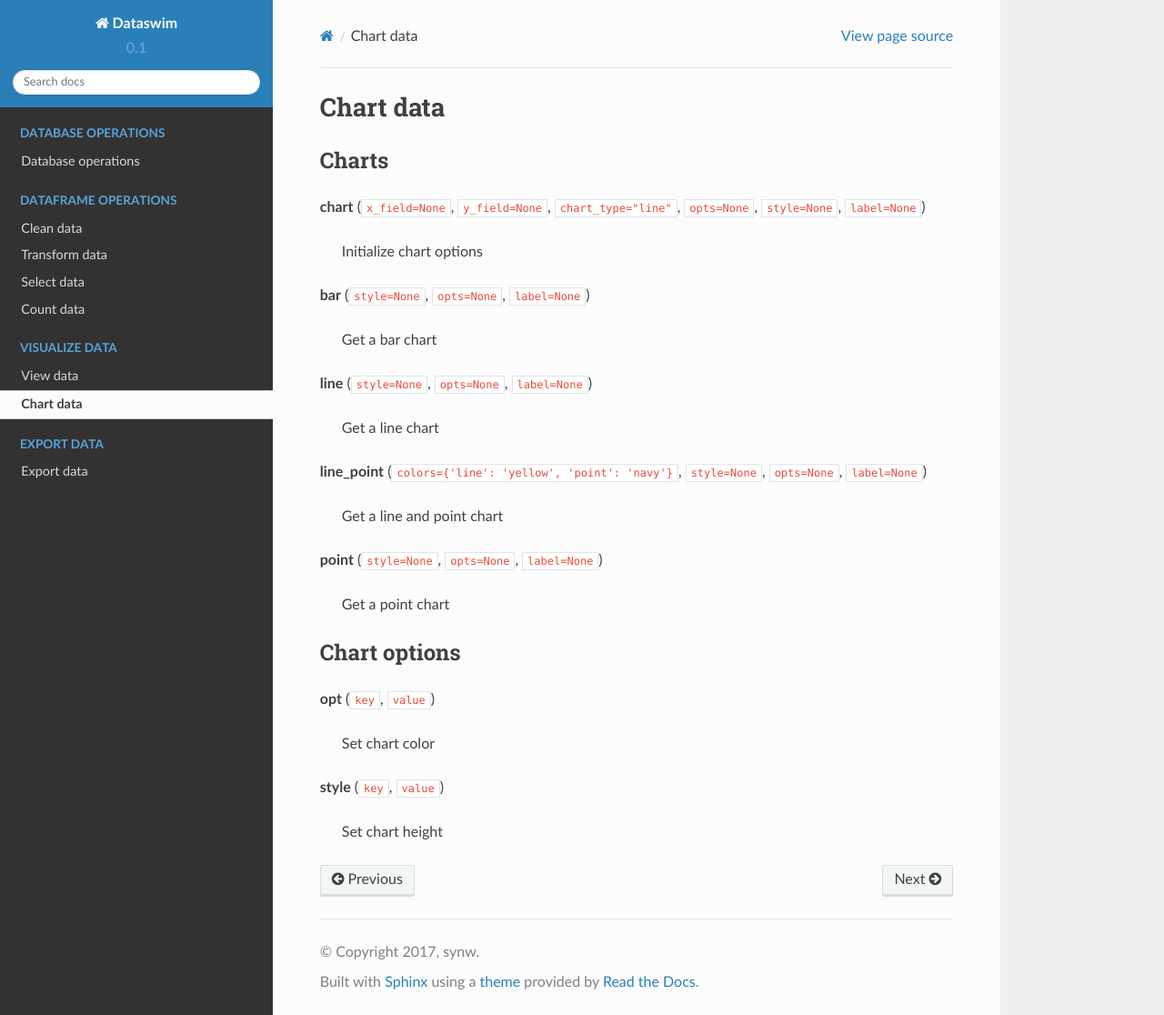
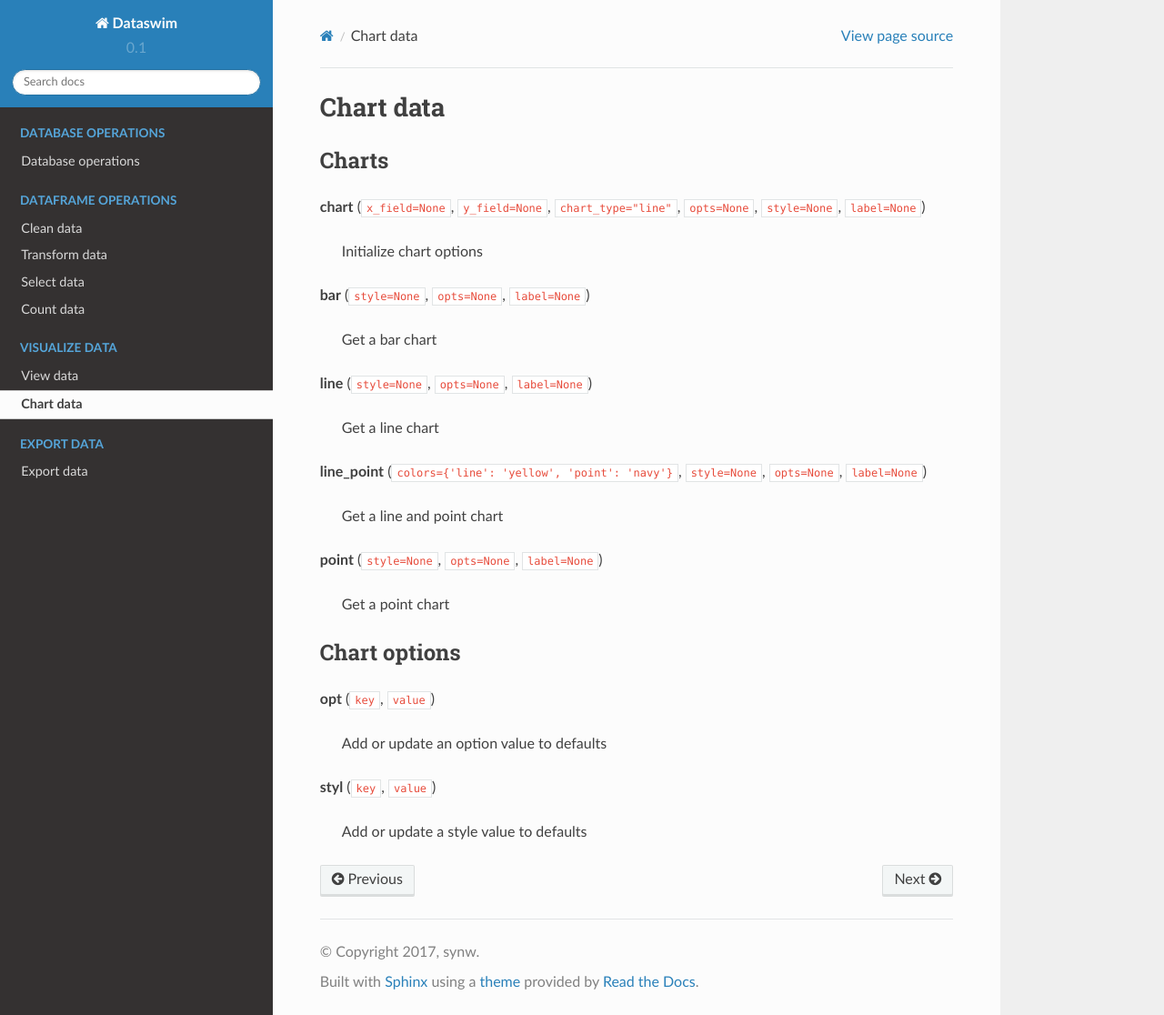
Before and after one commit to synw/dataswim, a Sphinx documentation site: the page built from docs/data/chart.rst, in a window 1280 px wide and 1116 px high. Shown: the whole window at 91% size. Built offline with Sphinx 7.4.7 and the Read the Docs theme 2.0.0, drawn with Linux system fonts in a browser that asks for light colours.

Commit message:
Corrections in doc

```diff
--- a/docs/data/chart.rst
+++ b/docs/data/chart.rst
@@ -29,8 +29,8 @@ Chart options
 
 **opt** (``key``, ``value``)
 
-    Set chart color
+    Add or update an option value to defaults
 
-**style** (``key``, ``value``)
+**styl** (``key``, ``value``)
 
-    Set chart height
+    Add or update a style value to defaults
```
